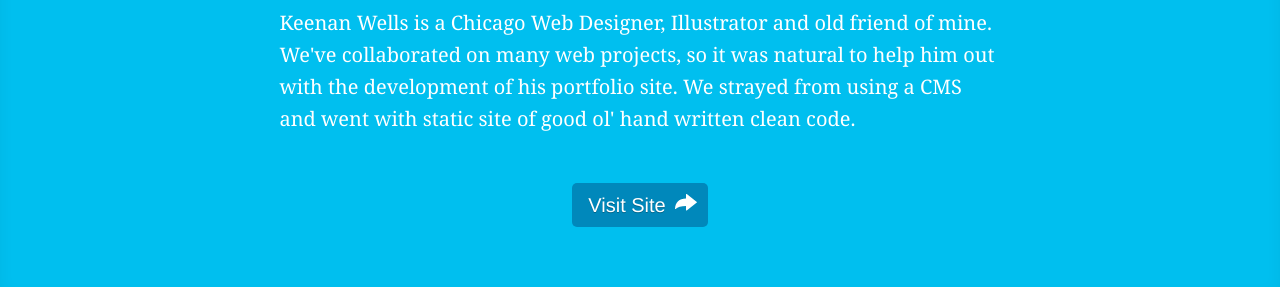
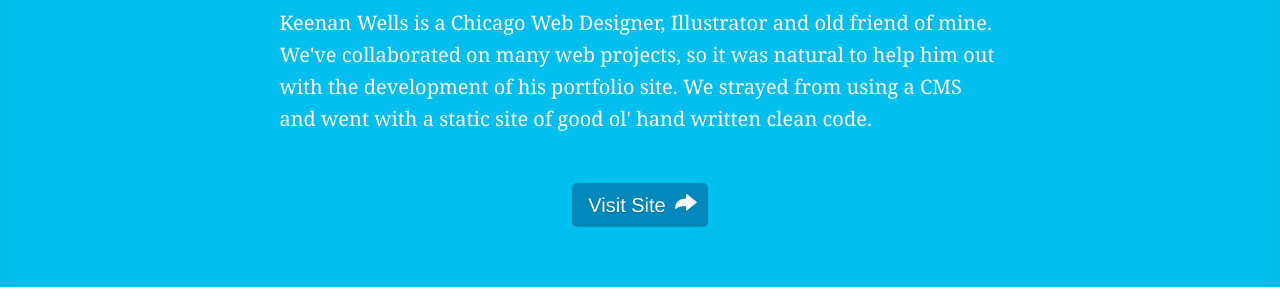
Before and after one commit to bradsawicki/portfolio, a PHP site: page /project/keenan-wells-design/index.php in a window 1280 px wide. Shown: the part 1127-1427 px from the top of the page. Run offline with PHP 8.4, Linux system fonts and the light colour scheme; some libraries are stand-ins or nearby versions.

Commit message:
Keenan content fix

```diff
--- a/project/keenan-wells-design/index.php
+++ b/project/keenan-wells-design/index.php
@@ -10,7 +10,7 @@
 			<p class="role">Front-end Development</p>
 			<div class="pic"><img src="/images/pic-desktop-keenan-wells.jpg" alt="Keenan Wells Design" /></div>
 			<div class="content">
-				<p class="description">Keenan Wells is a Chicago Web Designer, Illustrator and old friend of mine. We've collaborated on many web projects, so it was natural to help him out with the development of his portfolio site. We strayed from using a CMS and went with static site of good ol' hand written clean code.</p>
+				<p class="description">Keenan Wells is a Chicago Web Designer, Illustrator and old friend of mine. We've collaborated on many web projects, so it was natural to help him out with the development of his portfolio site. We strayed from using a CMS and went with a static site of good ol' hand written clean code.</p>
 			</div>
 			<div class="project-nav">
 			    <a href="/project/cappellos/" class="arrow prev"></a>
```
